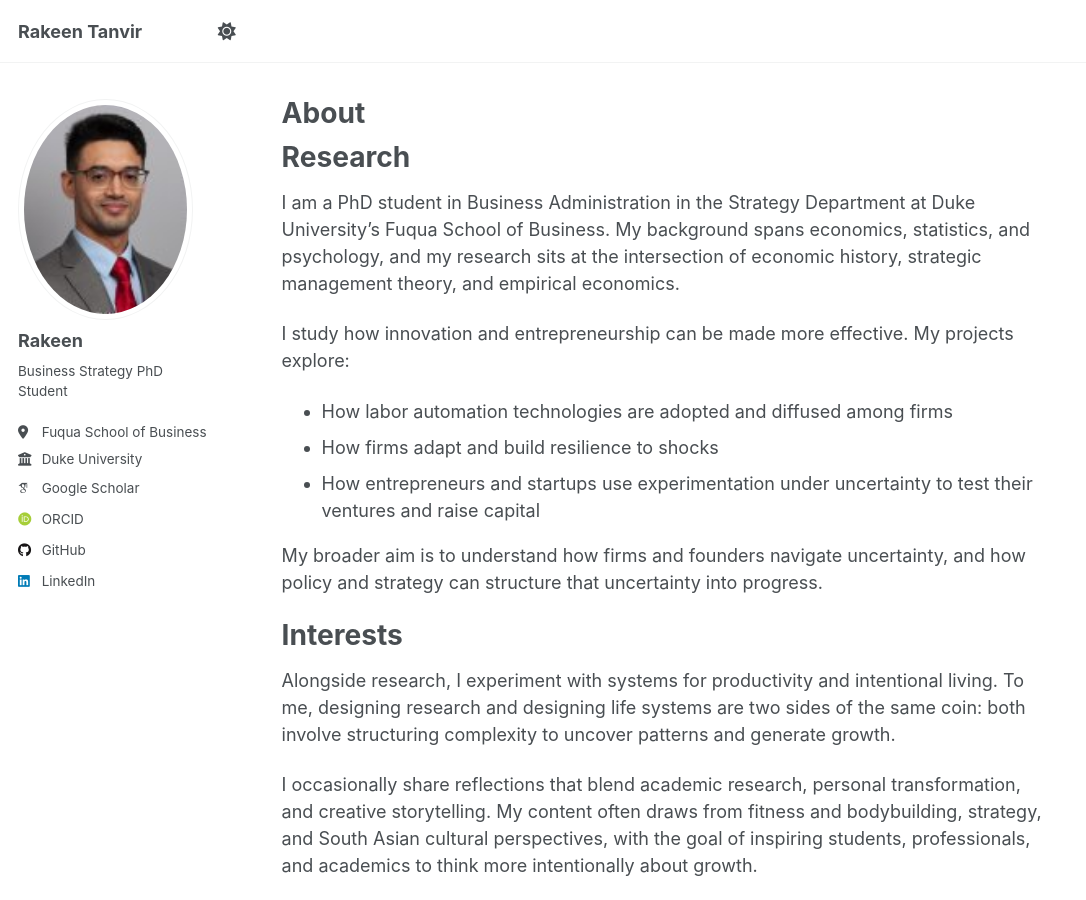
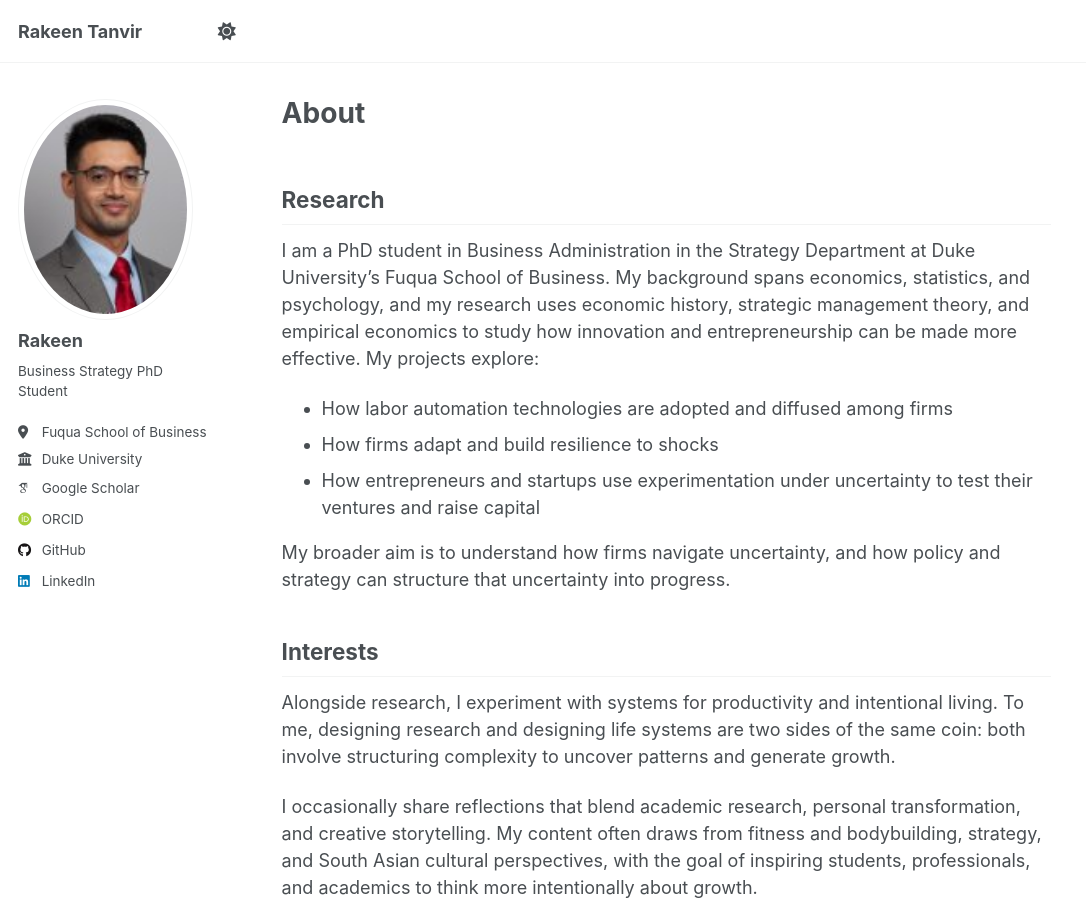
Before and after one commit to rakeentanvir/rakeentanvir.github.io, a Jekyll site: the page built from _pages/about.md, in a window 1280 px wide and 900 px high. Shown: the whole window, without its empty margins (0-1086 px from the left). Built offline with Jekyll 4.4.1, drawn with Linux system fonts in a browser that asks for light colours; some web fonts are replaced; a script that is not in the unit is left out.

Commit message:
Update about.md

```diff
--- a/_pages/about.md
+++ b/_pages/about.md
@@ -6,29 +6,27 @@ redirect_from:
   - /about/
   - /about.html
 ---
-# Research
-I am a PhD student in Business Administration in the Strategy Department at Duke University’s Fuqua School of Business. My background spans economics, statistics, and psychology, and my research sits at the intersection of economic history, strategic management theory, and empirical economics.
-
-I study how innovation and entrepreneurship can be made more effective. My projects explore:
+## Research
+I am a PhD student in Business Administration in the Strategy Department at Duke University’s Fuqua School of Business. My background spans economics, statistics, and psychology, and my research uses economic history, strategic management theory, and empirical economics to study how innovation and entrepreneurship can be made more effective. My projects explore:
 - How labor automation technologies are adopted and diffused among firms
 - How firms adapt and build resilience to shocks
 - How entrepreneurs and startups use experimentation under uncertainty to test their ventures and raise capital
 
-My broader aim is to understand how firms and founders navigate uncertainty, and how policy and strategy can structure that uncertainty into progress.
+My broader aim is to understand how firms navigate uncertainty, and how policy and strategy can structure that uncertainty into progress.
 
-# Interests
+## Interests
 Alongside research, I experiment with systems for productivity and intentional living. To me, designing research and designing life systems are two sides of the same coin: both involve structuring complexity to uncover patterns and generate growth.
 
 I occasionally share reflections that blend academic research, personal transformation, and creative storytelling. My content often draws from fitness and bodybuilding, strategy, and South Asian cultural perspectives, with the goal of inspiring students, professionals, and academics to think more intentionally about growth.
 
-## Travel & Culture
+### Travel & Culture
 My family roots in Nepal and Bangladesh have shaped a lifelong curiosity about culture and perspective. I see travel as a way of reconnecting with history and identity rather than chasing a country count. Long, rambling walks in new places often spark my best research ideas.
 
-## Fitness & Discipline
+### Fitness & Discipline
 Bodybuilding and hypertrophy training are central to my daily life. I approach training with structure and measurement, treating physical growth as both discipline and narrative — a story of transformation, resilience, and progress.
 
-## Design & Systems
+### Design & Systems
 I have a fascination with design in both research and life. This shows up in my work with structured datasets and historical archives, in the dashboards I build for productivity, and in my interest in architecture and aesthetics. I enjoy turning chaos into order and uncovering design patterns, whether in data, systems, or environments.
 
-## Content & Creativity
+### Content & Creativity
 I am developing a layered content practice that documents fitness, self-improvement, and research journeys through long-form writing, vlogs, and short-form media. This practice is as much about experimenting with storytelling as it is about sharing ideas — building bridges across academic, professional, and creative audiences.
```
